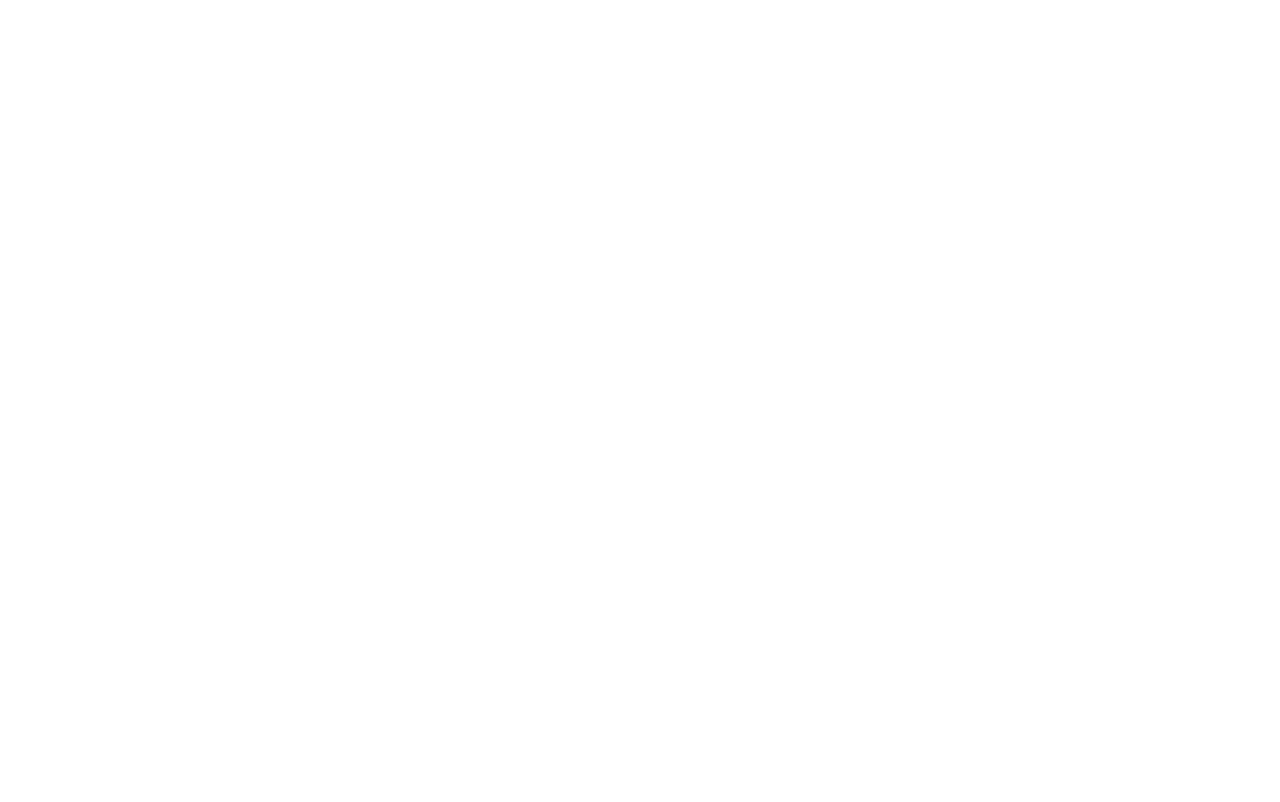
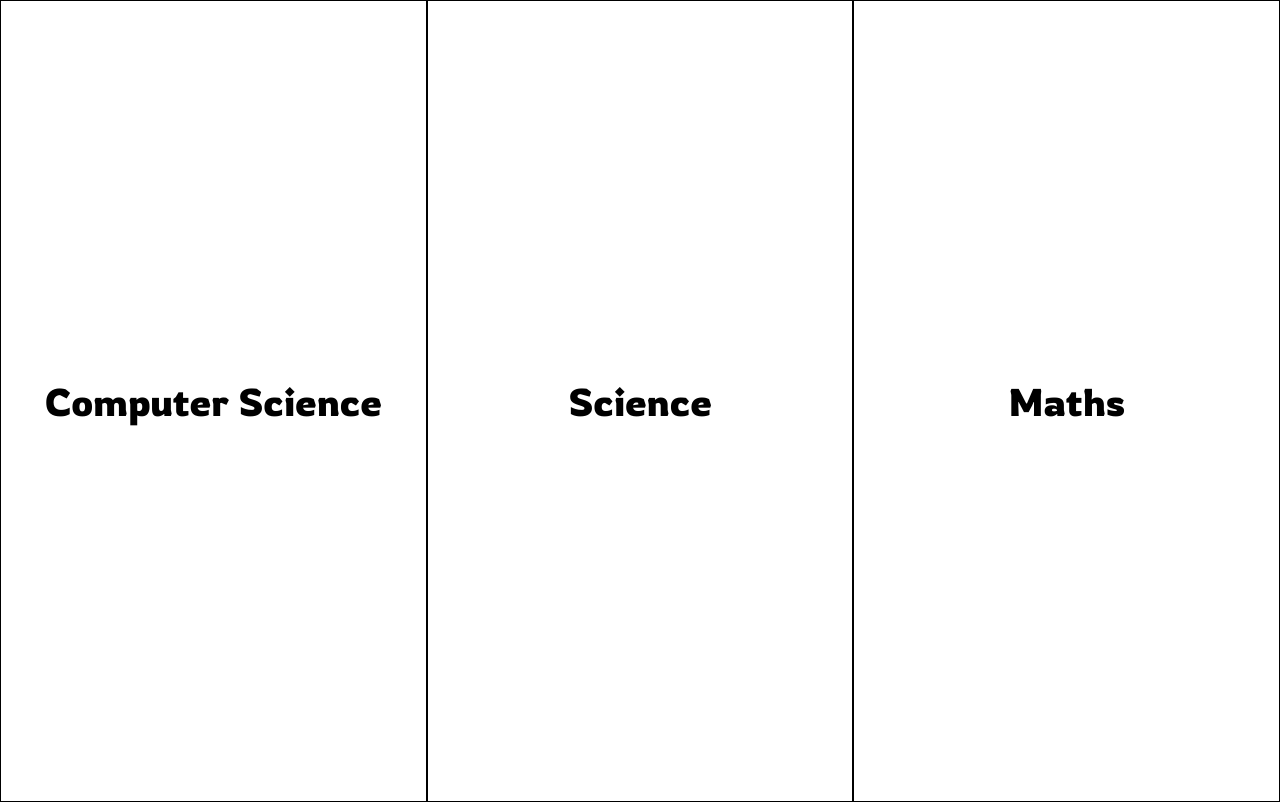
Before and after one commit to Ciaran-06/school-website, a plain HTML site: page index.html in a window 1280 px wide. Drawn offline with Linux system fonts and the light colour scheme.

Commit message:
added folder for diff seg of sites also adding redicts when clciking on chouises

```diff
--- a/index.html
+++ b/index.html
@@ -11,9 +11,18 @@
 </head>
 
 <body>
-    <div id="comp"></div>
-    <div id="science"></div>
-    <div id="math"></div>
+    <div class="container">
+        <div class="column" id="comp">
+            <p>Computer Science</p>
+        </div>
+        <div class="column" id="science">
+            <p>Science</p>
+        </div>
+        <div class="column" id="maths" onclick="location.href = 'math.html'">
+            <p>Maths</p>
+        </div>
+    </div>
+
 </body>
 
 </html>
--- a/style.css
+++ b/style.css
@@ -0,0 +1,23 @@
+@import url('https://fonts.googleapis.com/css2?family=Open+Sans&family=Rowdies&display=swap');
+body {
+    height: 100%;
+    margin: 0;
+    overflow: hidden;
+}
+
+.container {
+    display: -webkit-flex;
+    display: flex;
+    flex-direction: row;
+}
+
+.column {
+    flex: 1;
+    display: flex;
+    align-items: center;
+    justify-content: center;
+    border: 1px solid black;
+    height: 100vh;
+    font-size: 3vw;
+    font-family: 'Rowdies', cursive;
+}
```
Also changed, not shown: math.html (added, +15 -0 lines), pages/math/land.html (added).
